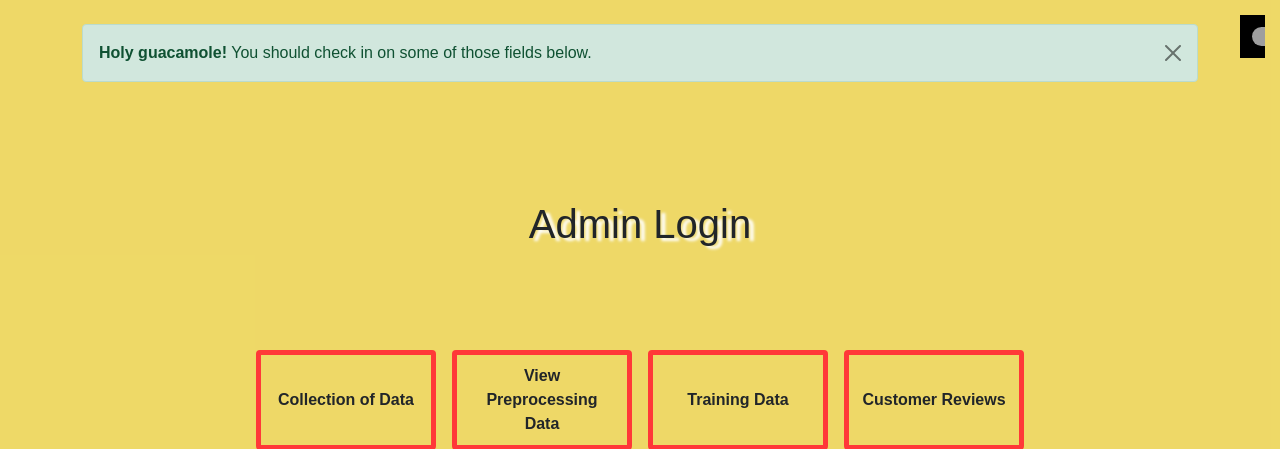
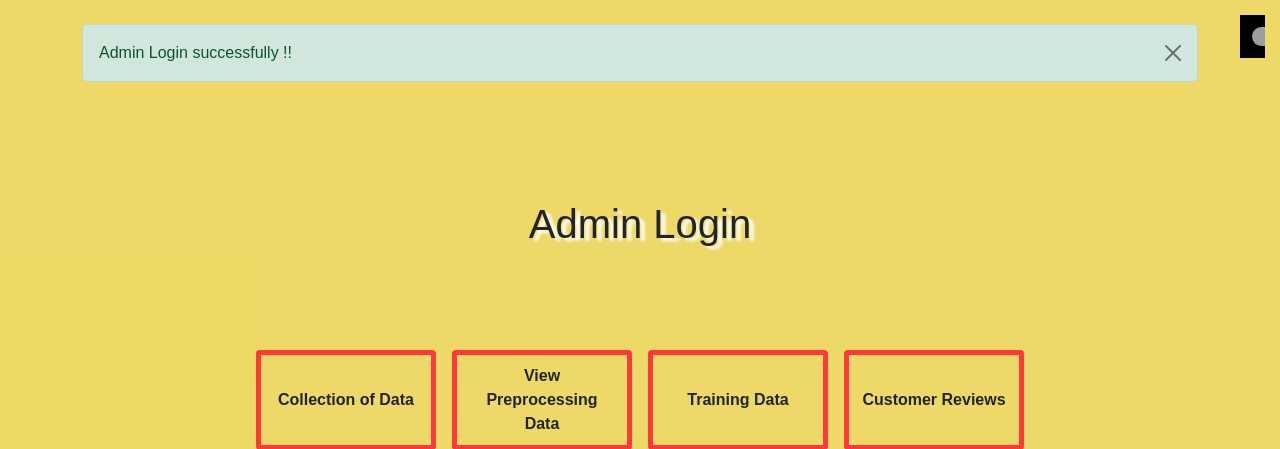
Before and after one commit to 18me1a0590/reviewBasedSystem, a Python web app: template templates/adminafterlogin.html in a window 1280 px wide. Shown: the top 449 px of the page. Run offline with Jinja, Linux system fonts and the light colour scheme; the template is opened without the code that fills it, so the values that code supplies are empty; grey boxes are pictures that could not be loaded.

Commit message:
Update adminafterlogin.html

```diff
--- a/templates/adminafterlogin.html
+++ b/templates/adminafterlogin.html
@@ -27,7 +27,7 @@
       <div class="container">
         <br>
         <div class="alert alert-success alert-dismissible fade show" role="alert">
-          <strong>Holy guacamole!</strong> You should check in on some of those fields below.
+          <strong></strong> Admin Login successfully !!
           <button type="button" class="btn-close" data-bs-dismiss="alert" aria-label="Close"></button>
         </div>
 
```
